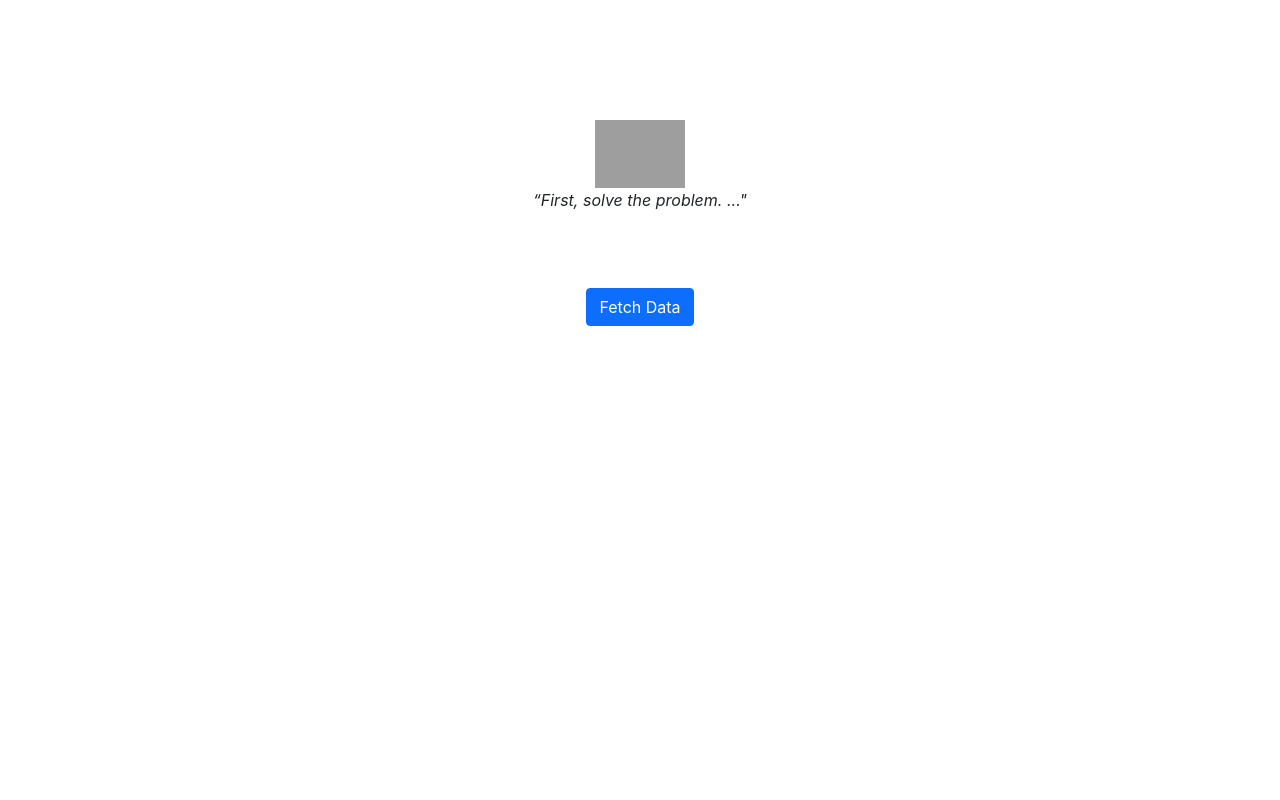
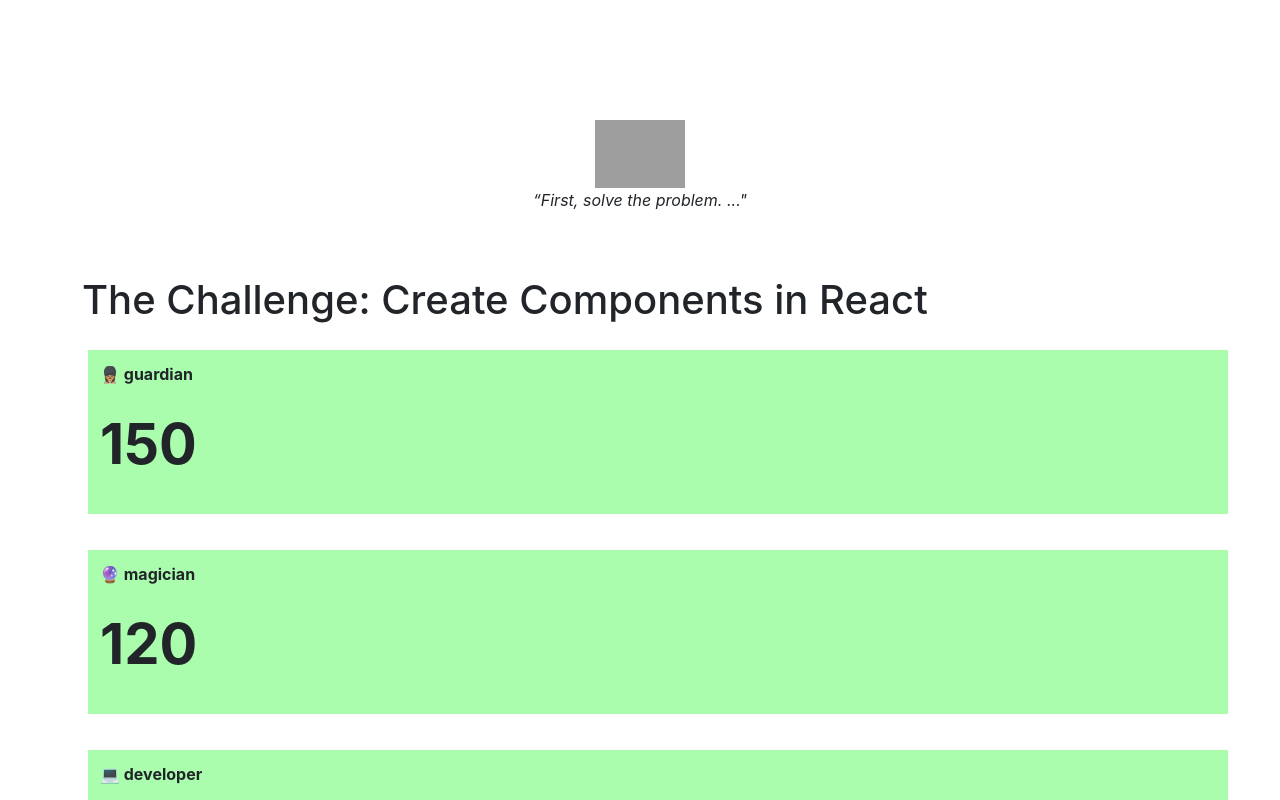
Before and after one commit to eessgg/10-React-Challenges, a React (Create React App) app: page / in a window 1280 px wide. Shown: the top 800 px of the page. Built offline with nearby package versions, Linux system fonts and the light colour scheme; grey boxes are pictures that could not be loaded.

Commit message:
desafio 8 ok

```diff
--- a/src/App.js
+++ b/src/App.js
@@ -8,6 +8,7 @@ import ShowAlert from './challenges/ShowAlert';
 import AddCalc from './challenges/AddCalc';
 import DomEvents from './challenges/DomEvents';
 import FetchAPI from './challenges/FetchAPI';
+import CreateComp from './challenges/CreateComp';
 
 function App() {
   return (
@@ -20,7 +21,8 @@ function App() {
         {/* <ShowAlert /> */}
         {/* <AddCalc /> */}
         {/* <DomEvents /> */}
-        <FetchAPI />
+        {/* <FetchAPI /> */}
+        <CreateComp />
     </div>
   );
 }
--- /dev/null
+++ b/src/challenges/CreateComp.js
@@ -0,0 +1,35 @@
+import React from 'react';
+import styled from 'styled-components';
+
+const Card = styled.div`
+  background: #A9FDAC;
+  margin: 18px;
+  padding: 12px;
+  font-weight: bold;
+`
+const Number = styled.p`
+  font-size: 56px;
+`
+
+function ChildComp({icon, label, number}) {
+  return (
+    <Card>
+      <p><span> {icon} </span> {label} </p>
+      <Number> {number} </Number>
+    </Card>
+  )
+}
+
+const CreateComp = () => {
+  return (
+    <div className="row">
+      <h1>The Challenge: Create Components in React</h1>
+      <ChildComp icon='💂🏽‍♀️' label="guardian" number={150} />
+      <ChildComp icon='🔮' label="magician" number={120} />
+      <ChildComp icon='💻' label="developer" number={300} />
+      <ChildComp icon='🩺' label="doctor" number={300} />
+    </div>
+  );
+}
+
+export default CreateComp;
```
Also changed, not shown: 1 other file (tests, documents, lock files or other folders).
